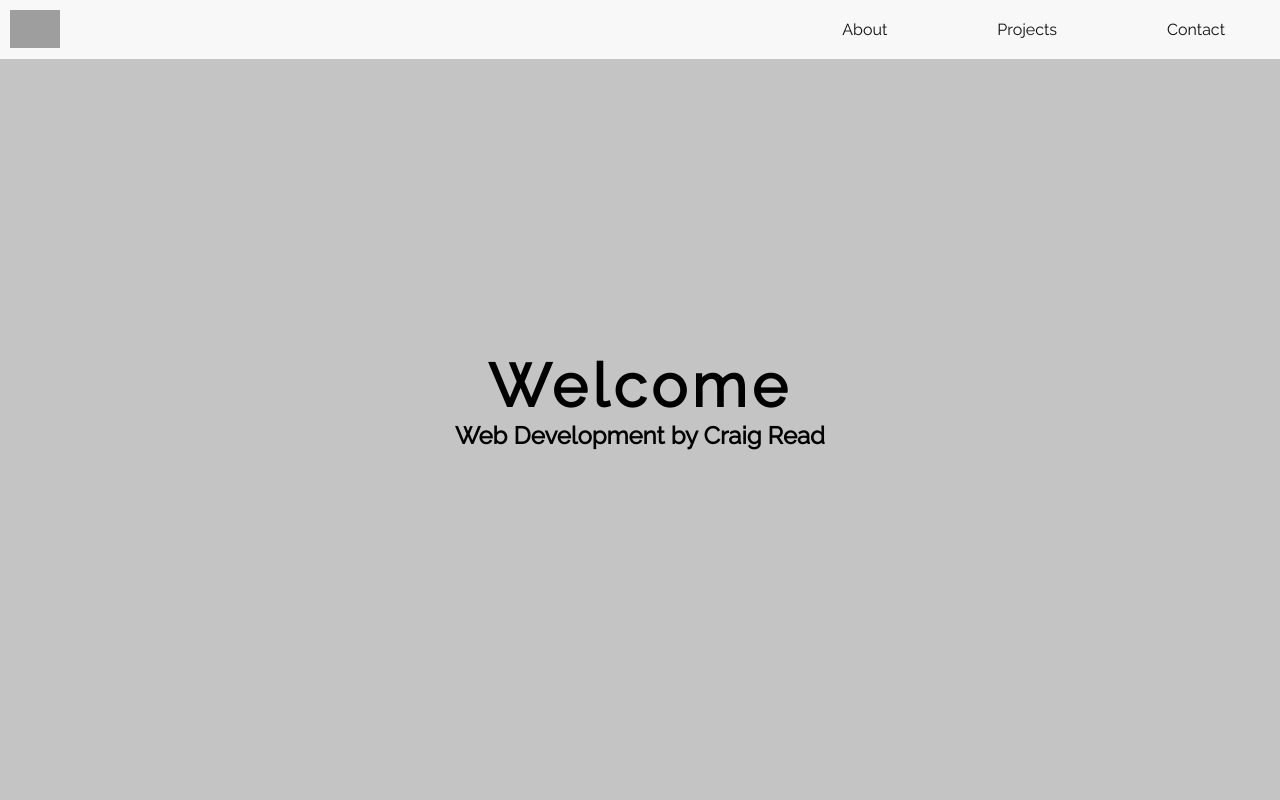
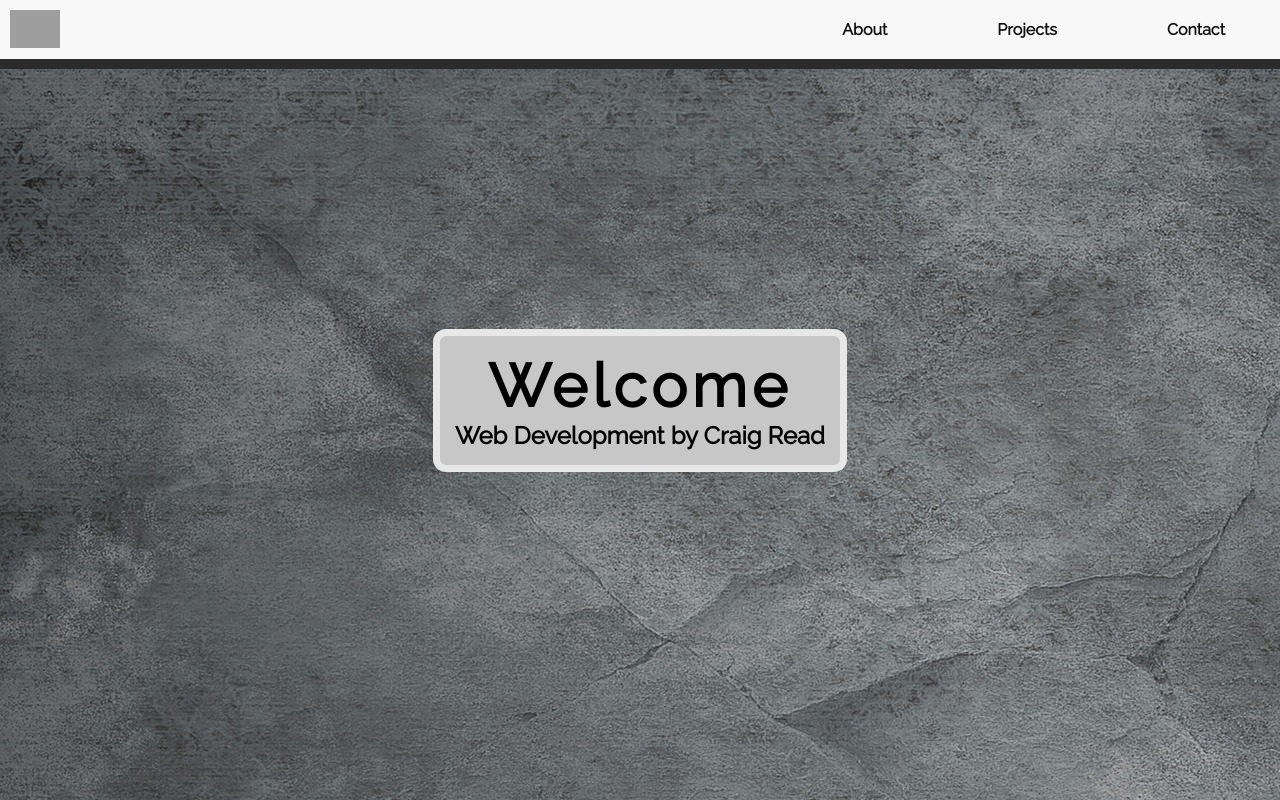
Before and after one commit to craigread77/FCC_Portfolio, a plain HTML site: page index.html in a window 1280 px wide. Drawn offline with Linux system fonts and the light colour scheme; grey boxes are pictures that could not be loaded.

Commit message:
added background image, still need nice colors

```diff
--- a/index.html
+++ b/index.html
@@ -10,7 +10,7 @@
 </head>
 <body>
     <header>
-        <img id="company-logo" src ="https://www.trzcacak.rs/myfile/detail/7-78470_code-coding-svg-icon-transparent-background-computer-with.png" alt="company logo">
+        <a href="#welcome-section"><img id="company-logo" src ="https://www.trzcacak.rs/myfile/detail/7-78470_code-coding-svg-icon-transparent-background-computer-with.png" alt="company logo"></a>
         <nav id="navbar">
             <ul id="nav-links">
                 <li><a href="#welcome-section">About</a></li>
@@ -24,7 +24,7 @@
         <section id="welcome-section">
             <div id="welcome-titles">
                 <h1 id="welcome-header">Welcome</h1>
-                <h2 id="welcome-subheader">Web Development by Craig Read</h2>
+                <h2 id="welcome-subheader">Web Development by <a href="#contact-section">Craig Read</a></h2>
             </div>
         </section>
     </main>
--- a/style.css
+++ b/style.css
@@ -17,6 +17,8 @@ header {
     background-color: rgb(248, 248, 248);
     position: fixed;
     top: 0;
+    z-index: 99;
+    border-bottom: solid 10px rgb(43, 43, 43);
 }
 
 #navbar {
@@ -46,19 +48,22 @@ header {
     text-decoration: none;
     display: block;
     color: rgb(15, 15, 15);
+    font-weight: bold;
 }
 
 #nav-links li:hover {
-    background-color: gray;
+    background-color: rgb(199, 199, 199);
 }
 
 #welcome-section {
     height: 100vh;
     width: 100%;
     background-color: rgb(196, 196, 196);
+    background-image: url("texture-1893783_1920.jpg");
     display: flex;
     justify-content: center;
     align-items: center;
+
 
 }
 
@@ -67,3 +72,16 @@ header {
     font-size: 60px;
     letter-spacing: 5px;
 }
+
+#welcome-titles {
+    border: solid 7px rgb(231, 231, 231);
+    border-radius: 13px;
+    padding: 15px;
+    background-color: rgb(199, 199, 199);
+
+}
+
+#welcome-titles a {
+    text-decoration: none;
+    color: inherit;
+}
```
Also changed, not shown: texture-1893783_1920.jpg (added).
